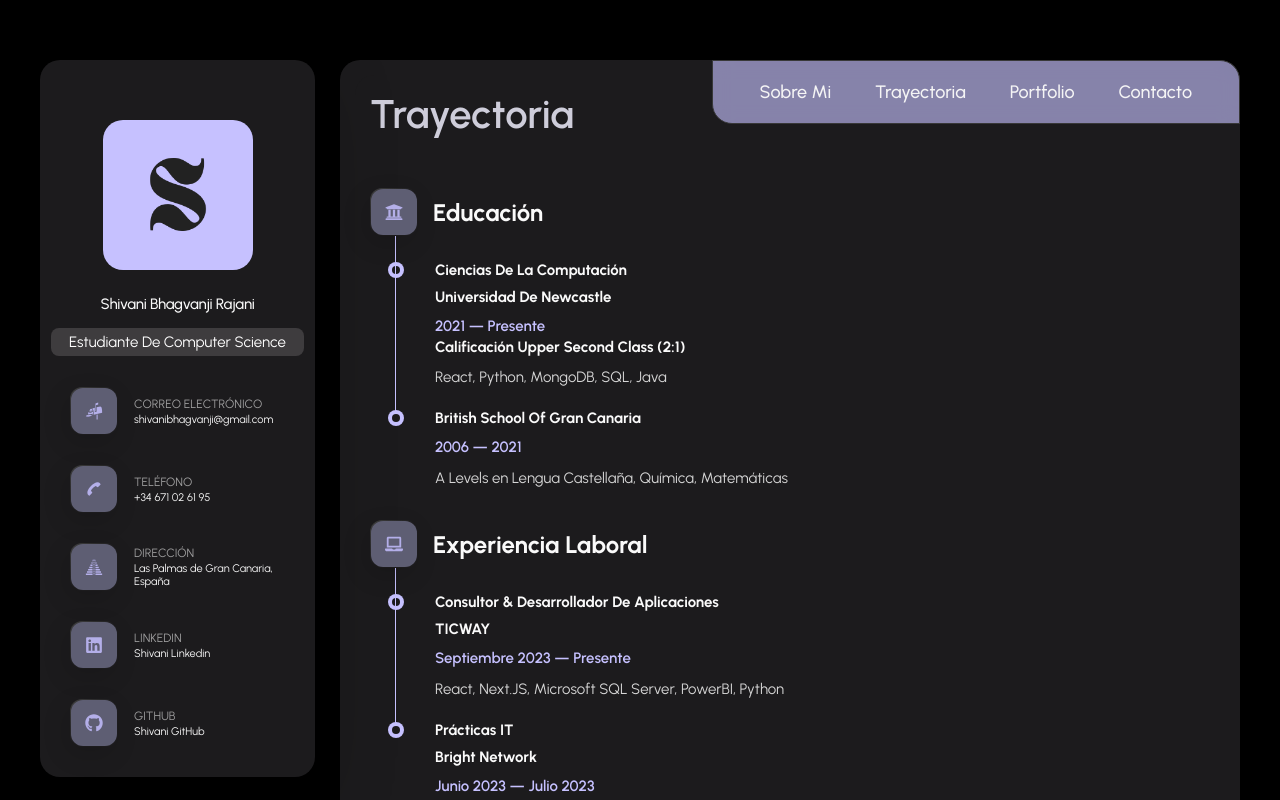
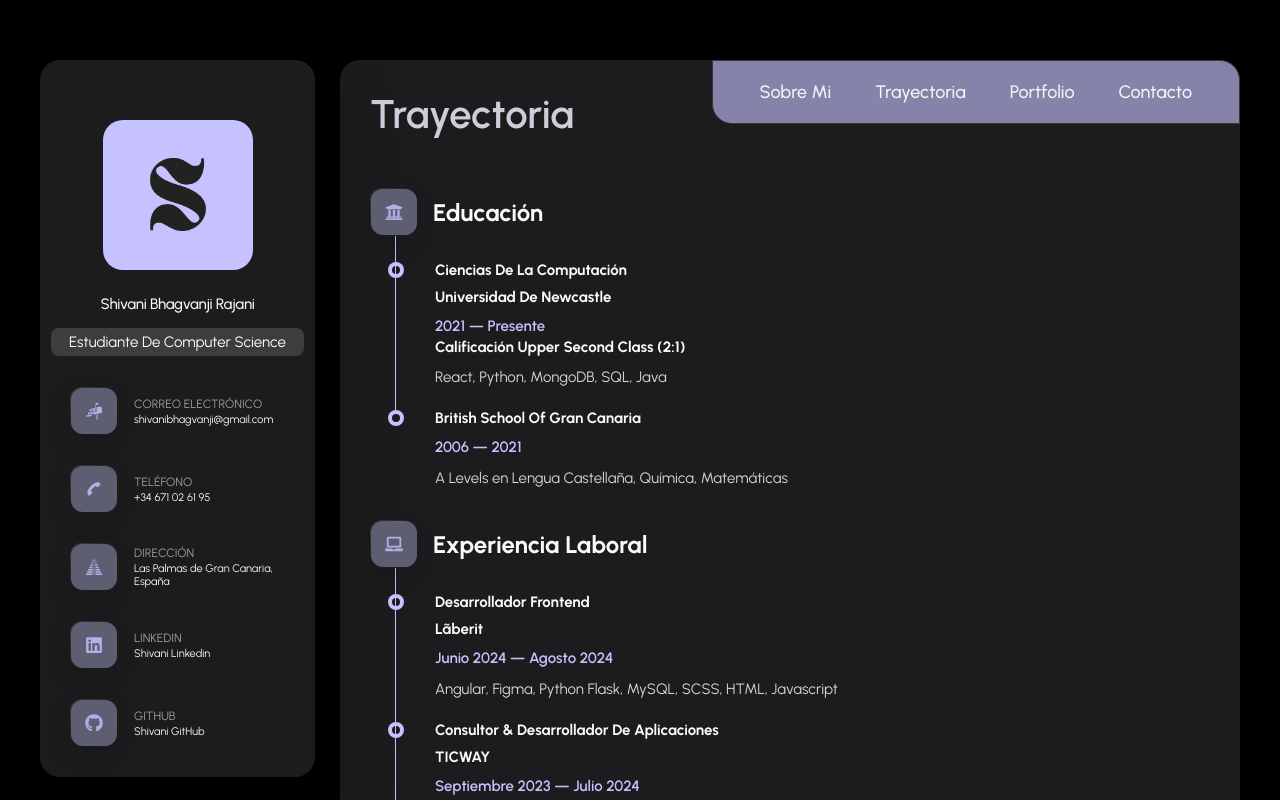
Before and after one commit to shivanirajani/shivani-portfolio, a React (Vite) app: page /resume in a window 1280 px wide. Shown: the top 800 px of the page. Built offline with nearby package versions, Linux system fonts and the light colour scheme.

Commit message:
Updated resume

```diff
--- a/src/pages/Resume/Resume.jsx
+++ b/src/pages/Resume/Resume.jsx
@@ -41,10 +41,16 @@ const Resume = () => {
           <h3 className="h3">Experiencia Laboral</h3>
         </div>
         <ol className="timeline-list">
+        <TimelineItem
+            work="Desarrollador Frontend"
+            place="Lãberit"
+            date="Junio 2024 — Agosto 2024"
+            description="Angular, Figma, Python Flask, MySQL, SCSS, HTML, Javascript"
+          />
           <TimelineItem
             work="Consultor & Desarrollador de Aplicaciones"
             place="TICWAY"
-            date="Septiembre 2023 — Presente"
+            date="Septiembre 2023 — Julio 2024"
             description="React, Next.JS, Microsoft SQL Server, PowerBI, Python"
           />
           <TimelineItem
```
